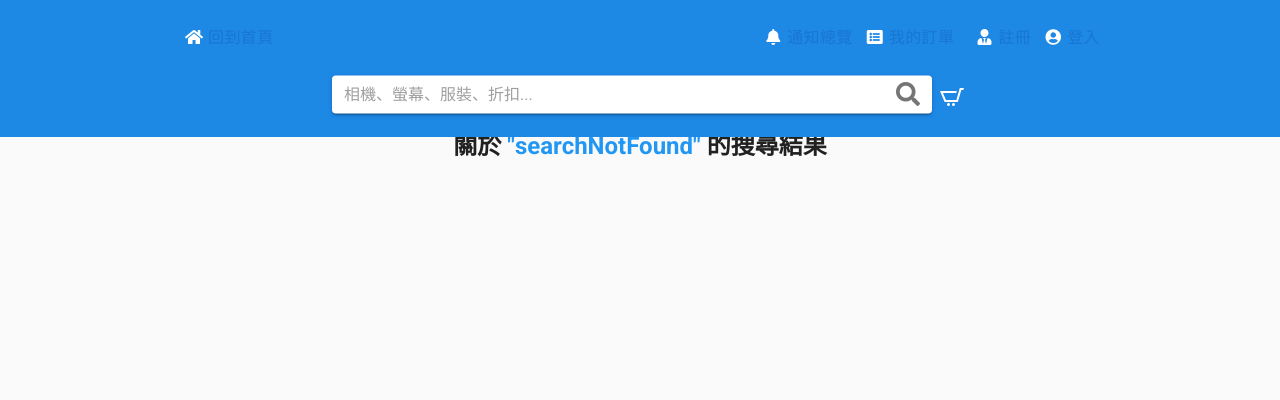
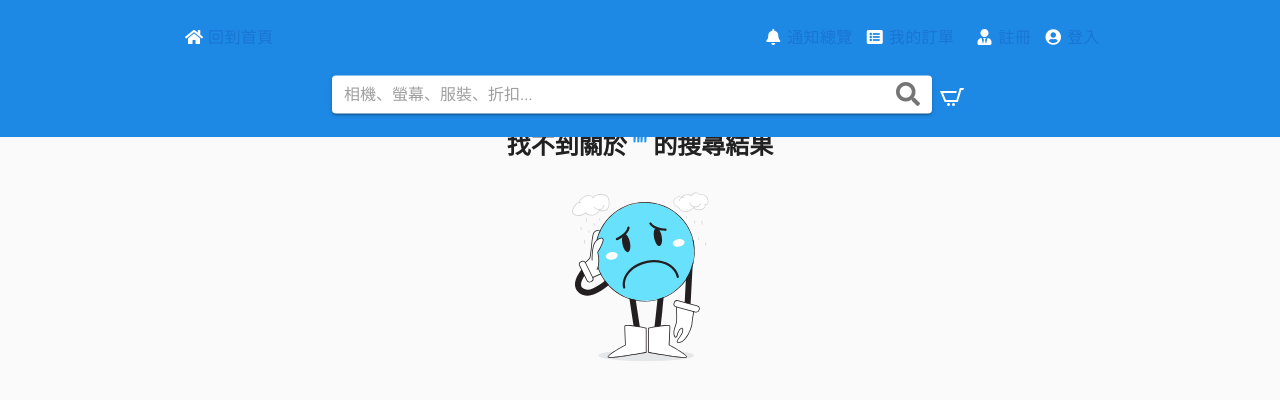
Before and after one commit to Andy-Ho8872/e-commerce-site-front-end, a Nuxt app: page /search/searchNotFound in a window 1280 px wide. Shown: the top 400 px of the page. Built offline with nearby package versions, Linux system fonts and the light colour scheme.

Commit message:
Create searchNotFound.vue

```diff
--- /dev/null
+++ b/pages/search/searchNotFound.vue
@@ -0,0 +1,18 @@
+<template>
+    <v-container>
+        <div class="text-center">
+            <SearchNotFound :searchQuery="searchQuery"/>
+        </div>
+    </v-container>
+</template>
+
+<script>
+import { mapGetters } from 'vuex'
+export default {
+    computed: {
+        ...mapGetters({
+            searchQuery: 'search/getSearchText'
+        })
+    }
+}
+</script>
```
